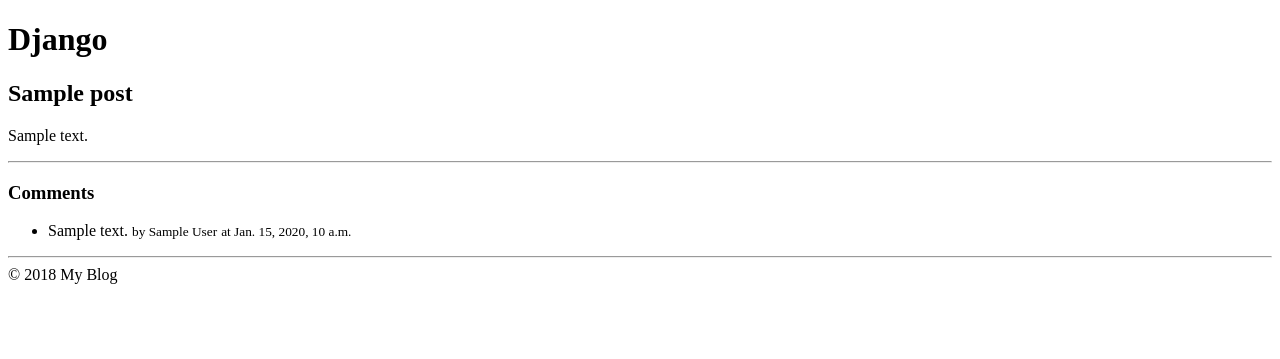
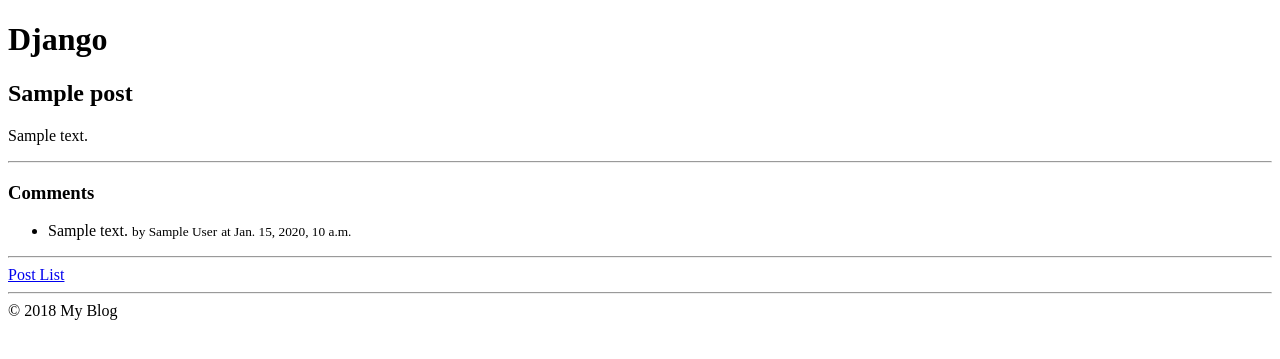
Before and after one commit to klee2017/django_practice, a Django app: page /blog/1/ in a window 1280 px wide. Shown: the top 359 px of the page. Run offline with Django 3.2, Linux system fonts and the light colour scheme; tables that the repository leaves empty hold one stand-in row (values such as "Sample post"); parts of the project's set-up code (start-up, migrations or seed data) failed here and were passed over.

Commit message:
url reverse 샘플코드 추가

```diff
--- a/play_with_django/blog/templates/blog/post_detail.html
+++ b/play_with_django/blog/templates/blog/post_detail.html
@@ -22,4 +22,7 @@
         </li>
     {% endfor %}
     </ul>
+
+    <hr/>
+    <a href='{% url "post_list" %}'>Post List</a>
 {% endblock %}
--- a/play_with_django/blog/templates/blog/post_list.html
+++ b/play_with_django/blog/templates/blog/post_list.html
@@ -12,7 +12,7 @@
     {% for post in post_list %}
         <li>
             {{ post.id }}
-            <a href="/blog/{{ post.id }}/">
+            <a href='{% url "post_detail" post.id %}'>
                 {{ post.title }}
             </a>
             <small>by {{ post.author }}</small>
--- a/play_with_django/blog/urls.py
+++ b/play_with_django/blog/urls.py
@@ -3,6 +3,6 @@
 from . import views
 
 urlpatterns = [
-    url(r'^$', views.post_list),
-    url(r'^(?P<id>\d+)/$', views.post_detail),
+    url(r'^$', views.post_list, name='post_list'),
+    url(r'^(?P<id>\d+)/$', views.post_detail, name='post_detail'),
 ]
```
